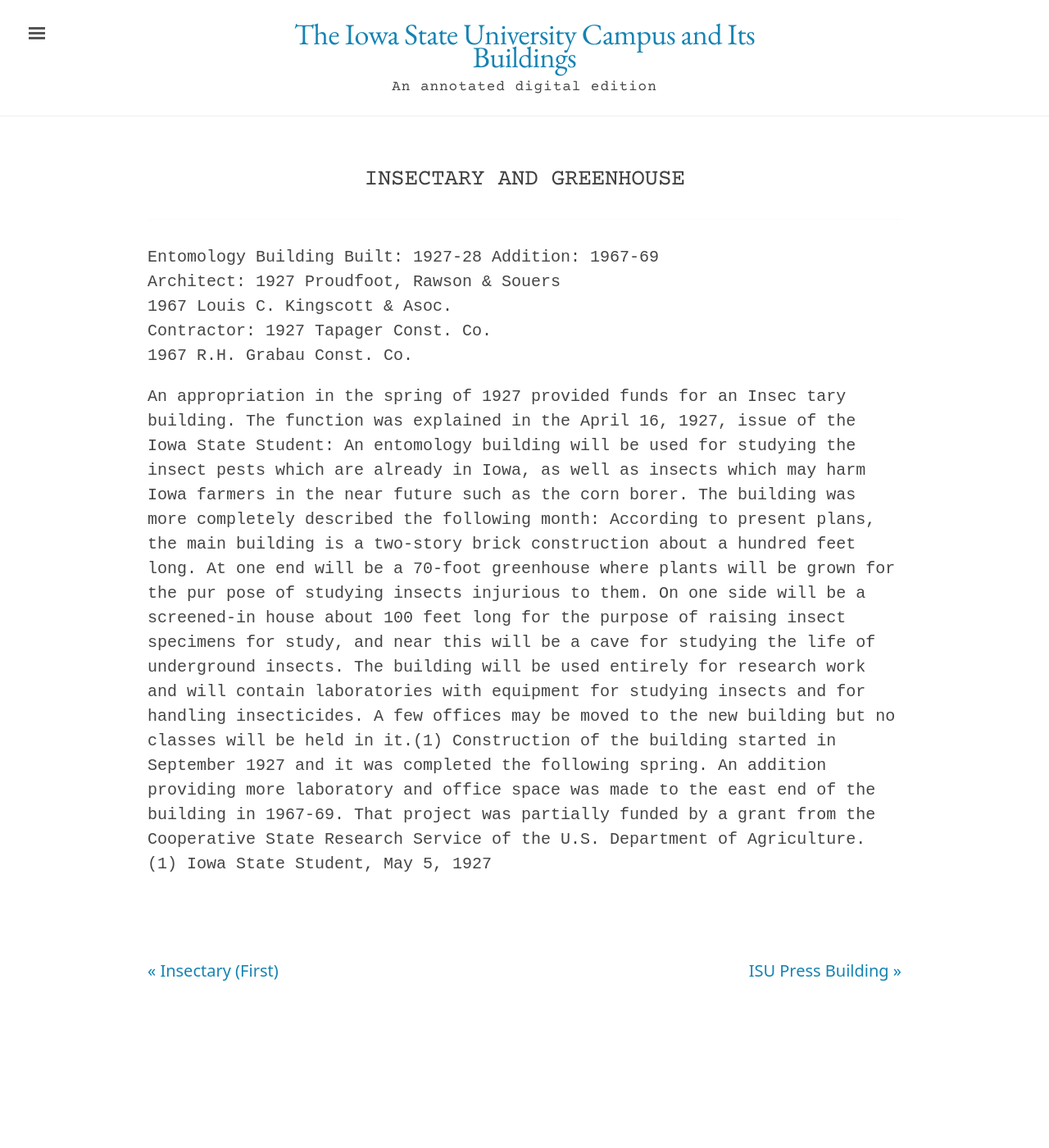
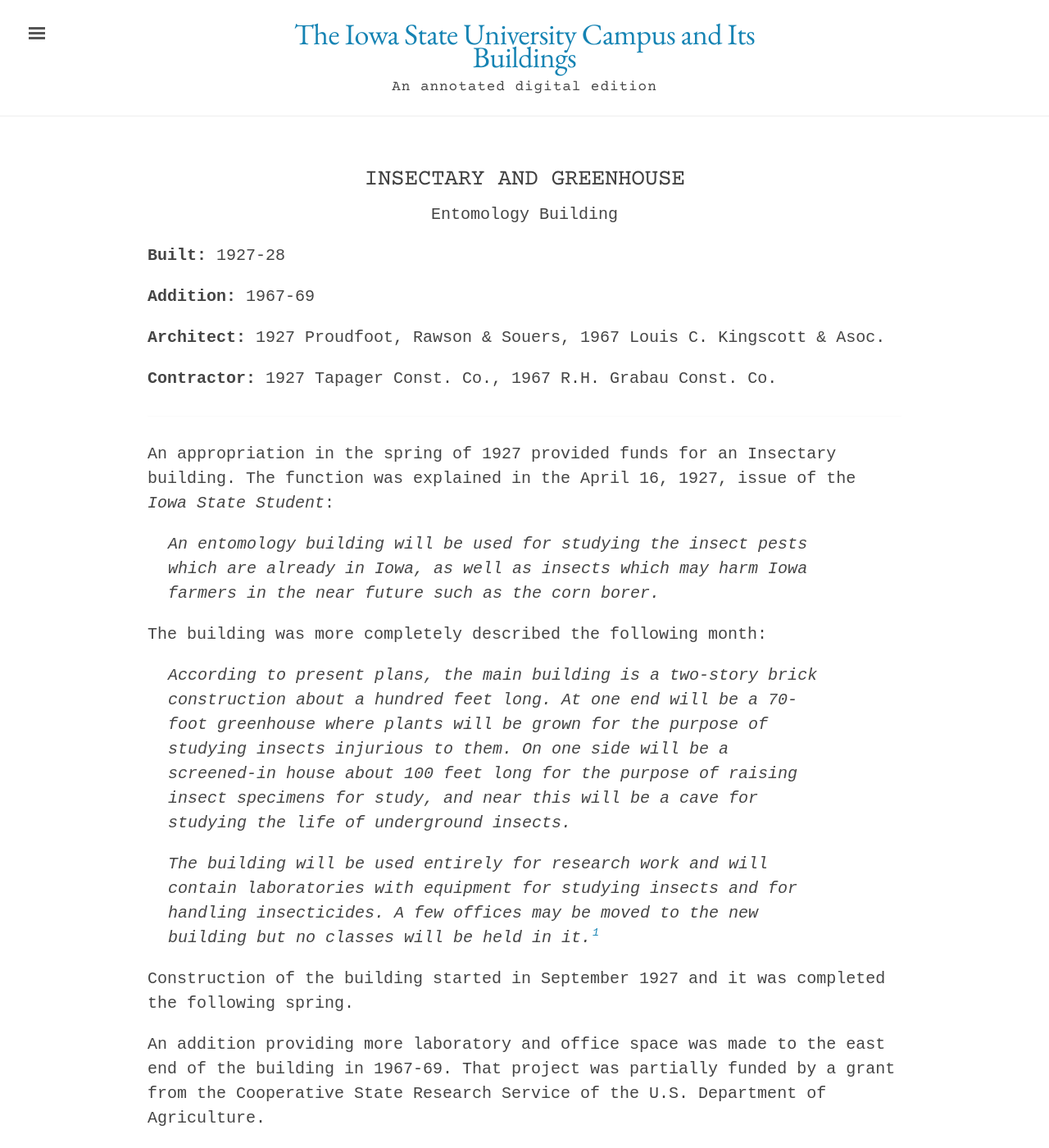
Before and after one commit to emanderson811/day-edition, a Jekyll site: the page built from _texts/buildings/116day-insectary-greenhouse.md, in a window 1280 px wide and 1400 px high. Shown: the whole window at 82% size. Built offline with Jekyll 4.4.1, drawn with Linux system fonts in a browser that asks for light colours; some of the changed lines change nothing that is shown; some of the changed text lies outside the part shown.

Commit message:
Update 116day-insectary-greenhouse.md

```diff
--- a/_texts/buildings/116day-insectary-greenhouse.md
+++ b/_texts/buildings/116day-insectary-greenhouse.md
@@ -1,11 +1,15 @@
 ---
 layout: building
 title: "Insectary and Greenhouse"
-alternative_name:
-built:
-addition:
+alternative_name: "Entomology Building"
+built: "1927-28"
+addition: "1967-69"
 architect:
+  - "1927  Proudfoot, Rawson & Souers"
+  - "1967  Louis C. Kingscott & Asoc."
 contractor:
+  - "1927  Tapager Const. Co."
+  - "1967  R.H. Grabau Const. Co."
 razed:
 author:
 rights: Public Domain
@@ -14,21 +18,18 @@
 ---
 ---
 
-Entomology Building
-Built:  1927-28  Addition:  1967-69
-Architect:  1927  Proudfoot,  Rawson & Souers
-1967  Louis C. Kingscott & Asoc.
-Contractor:  1927  Tapager  Const.  Co.
-1967  R.H. Grabau Const.  Co.
+An appropriation in the spring of 1927 provided funds for an Insectary building. The function was explained in the April 16, 1927, issue of the *Iowa State Student*:
 
-An appropriation in the spring of 1927 provided funds for an Insec tary building. The function was explained in the April 16, 1927, issue of the Iowa State Student:
-An entomology building will be used for studying the insect
-pests which are already in Iowa, as well as insects which may
-harm Iowa farmers in the near future such as the corn borer.
+>An entomology building will be used for studying the insect pests which are already in Iowa, as well as insects which may harm Iowa farmers in the near future such as the corn borer.
+
 The building was more completely described the following month:
-According to present plans, the main building is a two-story brick construction about a hundred feet long. At one end will be a 70-foot greenhouse where plants will be grown for the pur pose of studying insects injurious to them. On one side will be a screened-in house about 100 feet long for the purpose of raising insect specimens for study, and near this will be a cave for studying the life of underground insects.
-The building will be used entirely for research work and will contain laboratories with equipment for studying insects and for handling insecticides. A few offices may be  moved to the new building but no classes will be held in it.(1)
+
+>According to present plans, the main building is a two-story brick construction about a hundred feet long. At one end will be a 70-foot greenhouse where plants will be grown for the purpose of studying insects injurious to them. On one side will be a screened-in house about 100 feet long for the purpose of raising insect specimens for study, and near this will be a cave for studying the life of underground insects.
+>
+>The building will be used entirely for research work and will contain laboratories with equipment for studying insects and for handling insecticides. A few offices may be  moved to the new building but no classes will be held in it.[^fn1]
+
 Construction of the building started in September 1927 and it was completed the following spring.
-An addition providing more laboratory and office space was made to the east end of the building in 1967-69. That project was partially funded by a grant from the Cooperative State Research Service of the
-U.S. Department of Agriculture.
-(1) Iowa State Student, May 5, 1927
+
+An addition providing more laboratory and office space was made to the east end of the building in 1967-69. That project was partially funded by a grant from the Cooperative State Research Service of the U.S. Department of Agriculture.
+
+[^fn1]: Iowa State Student, May 5, 1927
```
